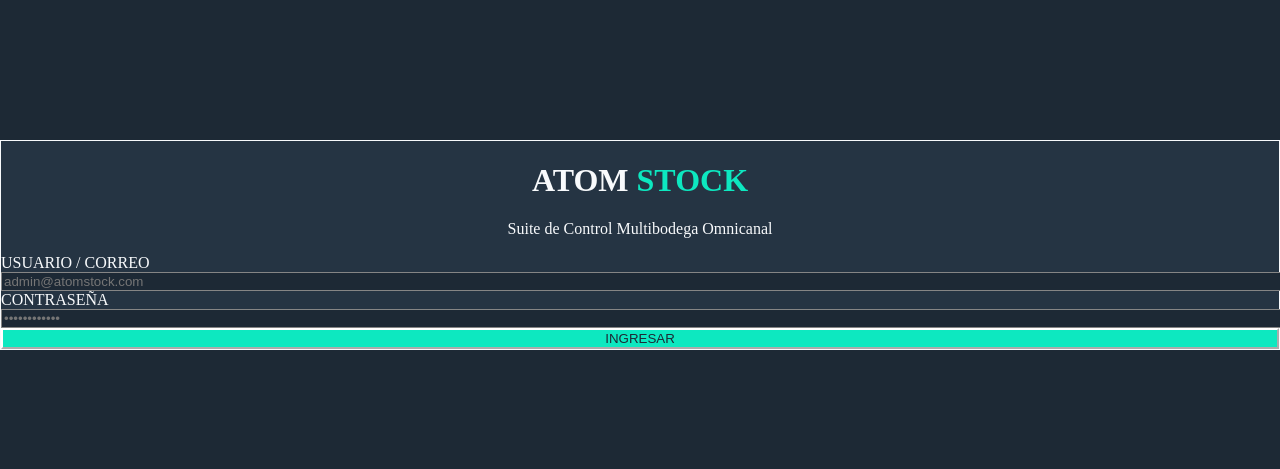
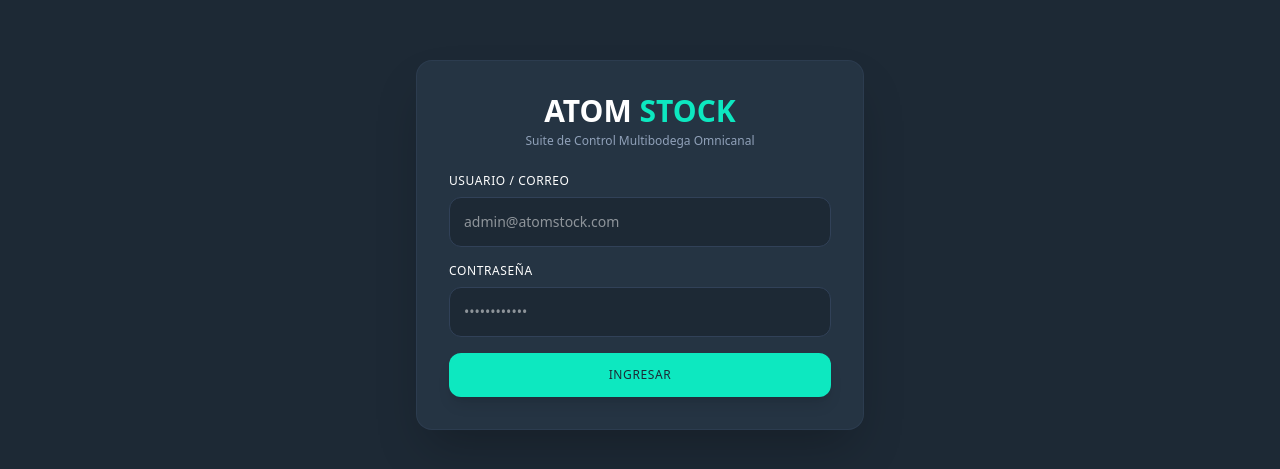
Before and after one commit to Leovillam90/ATOM-STOCK, a Next.js app: page / in a window 1280 px wide. Shown: the part 155-624 px from the top of the page. Built offline with nearby package versions, Linux system fonts and the light colour scheme.

Commit message:
Add files via upload

```diff
--- a/app/globals.css
+++ b/app/globals.css
@@ -1,10 +1,4 @@
-@tailwind base;
-@tailwind components;
-@tailwind utilities;
-
-:root {
-  color-scheme: dark;
-}
+@import "tailwindcss";
 
 html,
 body {
```
